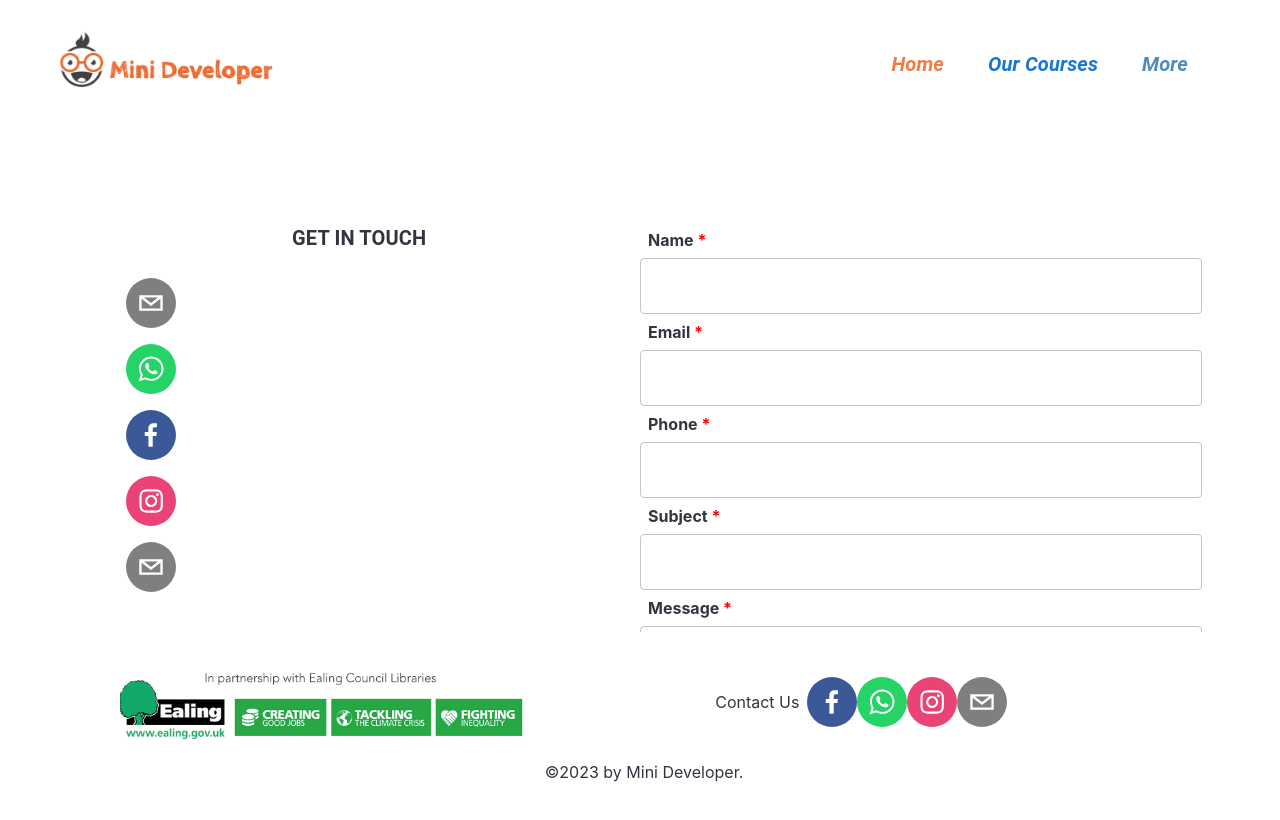
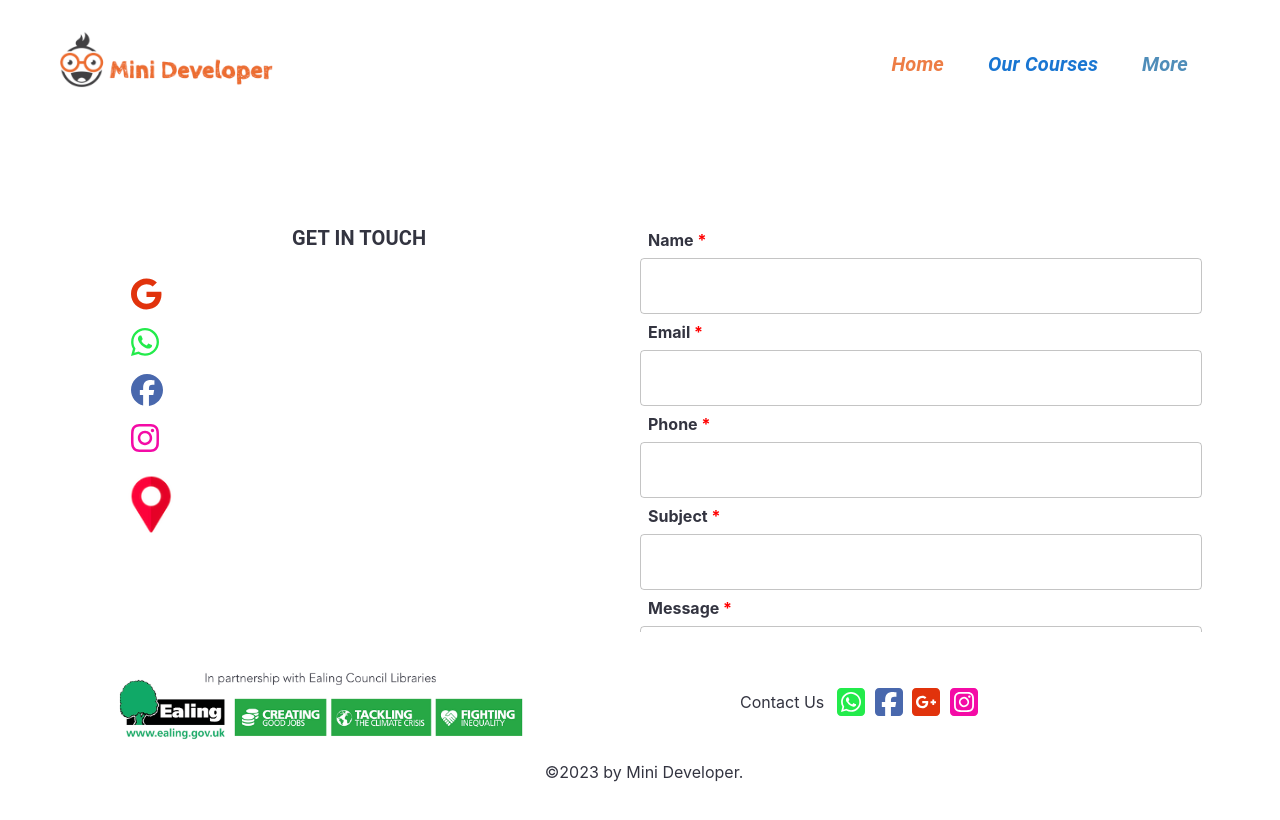
Before and after one commit to hebaarafat159/mini-developer-client, a React (Create React App) app: page /contactus in a window 1280 px wide. Shown: the top 820 px of the page. Built offline with nearby package versions, Linux system fonts and the light colour scheme.

Commit message:
change contact us icons

```diff
--- a/package.json
+++ b/package.json
@@ -6,6 +6,9 @@
     "@babel/plugin-proposal-private-property-in-object": "^7.21.11",
     "@emotion/react": "^11.11.3",
     "@emotion/styled": "^11.11.0",
+    "@fortawesome/fontawesome-svg-core": "^6.5.2",
+    "@fortawesome/free-brands-svg-icons": "^6.5.2",
+    "@fortawesome/react-fontawesome": "^0.2.2",
     "@mui/icons-material": "^5.15.4",
     "@mui/joy": "^5.0.0-beta.48",
     "@mui/lab": "^5.0.0-alpha.160",
--- a/src/App.css
+++ b/src/App.css
@@ -296,10 +296,30 @@
   padding: 5vmin;
 }
 
-.details {
-  display: flex;
-  flex-flow: column wrap;
-  align-items: flex-start;
+a.social {
+  margin: 0 0.3rem;
+  transition: transform 250ms;
+  display: inline-block;
+}
+
+a.social:hover {
+  transform: translateY(-2px);
+}
+
+a.whatsapp {
+  color: #23eb4b;
+}
+
+a.facebook {
+  color: #4968ad;
+}
+
+a.google {
+  color: #e1330c;
+}
+
+a.instagram {
+  color: #f40ba6;
 }
 
 /* @media (min-width: 600px) {} */
--- a/src/components/FooterContactUs.js
+++ b/src/components/FooterContactUs.js
@@ -1,7 +1,14 @@
 import React from 'react'
-import { SocialIcon } from 'react-social-icons'
 import { Stack, Typography, Grid } from '@mui/material'
 import library_logo from '../assets/library_logo.png'
+// import { SocialIcon } from 'react-social-icons'
+import { FontAwesomeIcon } from "@fortawesome/react-fontawesome";
+import {
+    faSquareWhatsapp,
+    faSquareFacebook,
+    faSquareGooglePlus,
+    faSquareInstagram
+} from "@fortawesome/free-brands-svg-icons";
 
 export default function FooterContactUs() {
     return (
@@ -13,10 +20,27 @@ export default function FooterContactUs() {
                 <Grid item xs={6} sx={{ justifyContent: 'center', alignItems: 'center' }}>
                     <Stack direction="row" style={{ display: 'flex', justifyContent: 'center', alignItems: 'center' }}>
                         <Typography variant='p' style={{ display: 'flex', justifyContent: 'center', alignItems: 'center', margin: 'auto 1vmin' }}>Contact Us</Typography>
-                        <SocialIcon network="facebook" href={process.env.REACT_APP_CONTACT_US_FACEBOOK} />
+
+                        <a href={process.env.REACT_APP_CONTACT_US_WHATS_APP}
+                            className="whatsapp social">
+                            <FontAwesomeIcon icon={faSquareWhatsapp} size="2x" />
+                        </a>
+                        <a href={process.env.REACT_APP_CONTACT_US_FACEBOOK}
+                            className="facebook social">
+                            <FontAwesomeIcon icon={faSquareFacebook} size="2x" />
+                        </a>
+                        <a href={`mailto:${process.env.REACT_APP_CONTACT_US_GMAIL}`}
+                            className="google social">
+                            <FontAwesomeIcon icon={faSquareGooglePlus} size="2x" />
+                        </a>
+                        <a href={process.env.REACT_APP_CONTACT_US_INSTAGRAM}
+                            className="instagram social">
+                            <FontAwesomeIcon icon={faSquareInstagram} size="2x" />
+                        </a>
+                        {/* <SocialIcon network="facebook" href={process.env.REACT_APP_CONTACT_US_FACEBOOK} />
                         <SocialIcon network="whatsapp" href={process.env.REACT_APP_CONTACT_US_WHATS_APP} />
                         <SocialIcon network="instagram" href={process.env.REACT_APP_CONTACT_US_INSTAGRAM} />
-                        <SocialIcon network="email" href={`mailto:${process.env.REACT_APP_CONTACT_US_GMAIL}`} />
+                        <SocialIcon network="email" href={`mailto:${process.env.REACT_APP_CONTACT_US_GMAIL}`} /> */}
                     </Stack>
                 </Grid>
             </Grid>
--- a/src/pages/ContactUs.js
+++ b/src/pages/ContactUs.js
@@ -1,8 +1,17 @@
 import React, { useState } from 'react'
 import { Stack, Typography, TextField, Grid, Button } from '@mui/material'
-import { SocialIcon } from 'react-social-icons'
+// eslint-disable-next-line
+// import { SocialIcon } from 'react-social-icons'
 import validator from "validator";
 import { useNavigate } from 'react-router-dom'
+import { FontAwesomeIcon } from "@fortawesome/react-fontawesome";
+import {
+    faWhatsapp,
+    faFacebook,
+    faGoogle,
+    faInstagram
+} from "@fortawesome/free-brands-svg-icons";
+import location_logo from '../assets/location_icon.png'
 
 export default function ContactUs() {
 
@@ -149,31 +158,51 @@ export default function ContactUs() {
                         <ul style={{ listStyleType: 'none' }}>
                             {/* Email */}
                             <li spacing={1} style={titleCss}>
-                                <SocialIcon network="email" url={`mailto:${process.env.REACT_APP_CONTACT_US_GMAIL}`} />
+                                <a href={`mailto:${process.env.REACT_APP_CONTACT_US_GMAIL}`}
+                                    className="google social">
+                                    <FontAwesomeIcon icon={faGoogle} size="2x" />
+                                </a>
+                                {/* <SocialIcon network="email" url={`mailto:${process.env.REACT_APP_CONTACT_US_GMAIL}`} /> */}
                                 <a style={textCss} href={`mailto:${process.env.REACT_APP_CONTACT_US_GMAIL}`} target="_blank" rel="noopener noreferrer"> {process.env.REACT_APP_CONTACT_US_GMAIL} </a>
                             </li>
 
                             {/* What's app */}
                             <li spacing={1} style={titleCss}>
-                                <SocialIcon network="whatsapp" url={process.env.REACT_APP_CONTACT_US_WHATS_APP} />
+                                <a href={process.env.REACT_APP_CONTACT_US_WHATS_APP}
+                                    className="whatsapp social">
+                                    <FontAwesomeIcon icon={faWhatsapp} size="2x" />
+                                </a>
+                                {/* <SocialIcon network="whatsapp" url={process.env.REACT_APP_CONTACT_US_WHATS_APP} /> */}
                                 <a style={textCss} href={process.env.REACT_APP_CONTACT_US_WHATS_APP} target="_blank" rel="noopener noreferrer"> {process.env.REACT_APP_CONTACT_US_WHATS_APP_NAME} </a>
                             </li>
 
                             {/* Facebook */}
                             <li spacing={1} style={titleCss}>
-                                <SocialIcon network="facebook" url={process.env.REACT_APP_CONTACT_US_FACEBOOK} />
+                                <a href={process.env.REACT_APP_CONTACT_US_FACEBOOK}
+                                    className="facebook social">
+                                    <FontAwesomeIcon icon={faFacebook} size="2x" />
+                                </a>
+
+                                {/* <SocialIcon network="facebook" url={process.env.REACT_APP_CONTACT_US_FACEBOOK} /> */}
                                 <a style={textCss} href={process.env.REACT_APP_CONTACT_US_FACEBOOK} target="_blank" rel="noopener noreferrer">{process.env.REACT_APP_CONTACT_US_FACEBOOK_NAME}</a>
                             </li>
 
                             {/* Instagram */}
                             <li spacing={1} style={titleCss}>
-                                <SocialIcon network="instagram" url={process.env.REACT_APP_CONTACT_US_INSTAGRAM} />
+                                <a href={process.env.REACT_APP_CONTACT_US_INSTAGRAM}
+                                    className="instagram social">
+                                    <FontAwesomeIcon icon={faInstagram} size="2x" />
+                                </a>
+
+                                {/* <SocialIcon network="instagram" url={process.env.REACT_APP_CONTACT_US_INSTAGRAM} /> */}
                                 <a variant='p' style={textCss} href={process.env.REACT_APP_CONTACT_US_INSTAGRAM} target="_blank" rel="noopener noreferrer">{process.env.REACT_APP_CONTACT_US_INSTAGRAM_NAME}</a>
                             </li>
 
                             {/*Location */}
                             <li spacing={1} style={titleCss}>
-                                <SocialIcon network="email" />
+                                {/* <FontAwesomeIcon icon={faApper} size="2x" /> */}
+                                {/* <SocialIcon network="email" /> */}
+                                <img src={location_logo} loading="lazy" alt="" width={'10%'} />
                                 <Typography component="p" variant='p' style={textCss}>{process.env.REACT_APP_CONTACT_US_LOCATION}</Typography>
                             </li>
                         </ul>
```
Also changed, not shown: src/assets/location_icon.png (added), 1 other file (tests, documents, lock files or other folders).
